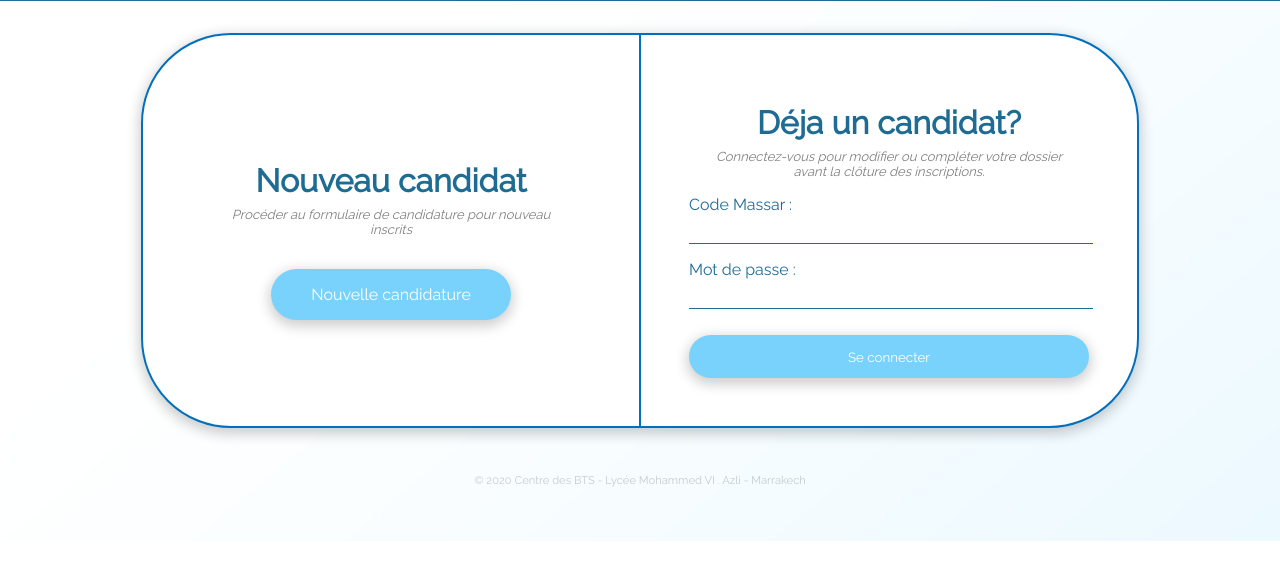
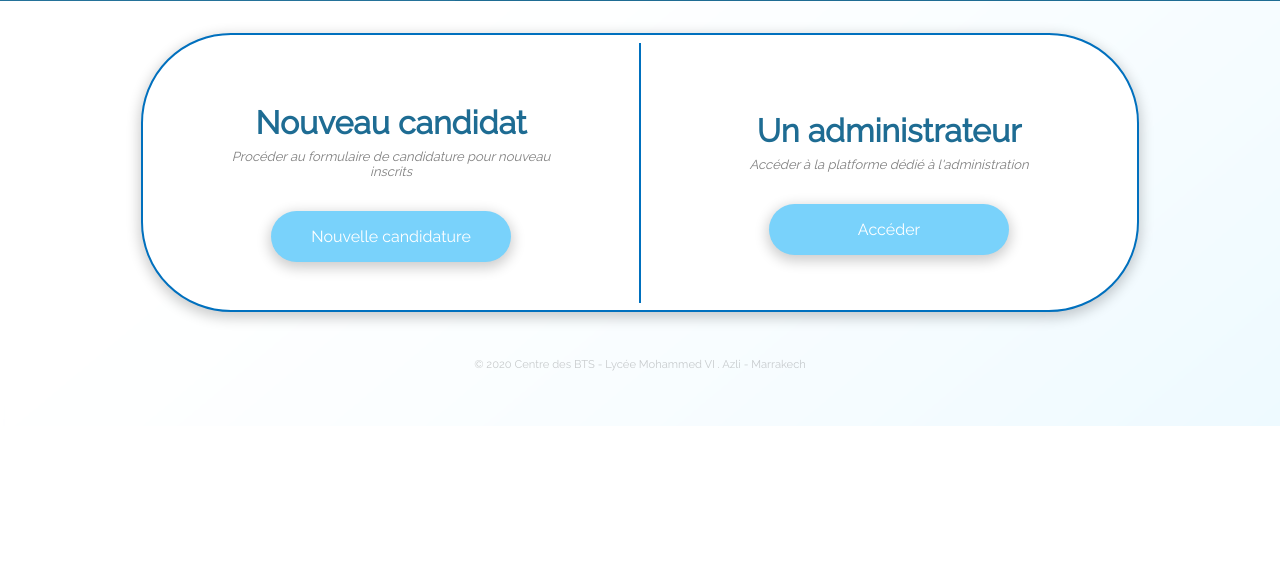
Before and after one commit to no-aya/PFE-BTS-Inscription, a PHP site: page /pages/candidature.php in a window 1280 px wide. Shown: the part 123-703 px from the top of the page. Run offline with PHP 8.4, Linux system fonts and the light colour scheme; data that the repository does not hold is empty; grey boxes are pictures that could not be loaded.

Commit message:
Changing candidature table structure : no more login

```diff
--- a/BTS Inscription/data/sqlFunctions.php
+++ b/BTS Inscription/data/sqlFunctions.php
@@ -4,9 +4,8 @@ function getLastAcceuil(){
     include ('connexion.php');
     return mysqli_query($connexion,$sql);
 }
-function insertCandidature($typeBac, $moyenneBac, $anneeObtention, $motDePasse){
-    $motDePasse=md5($motDePasse);
-    $sql="INSERT INTO candidature VALUES(NULL,CURDATE(),'$typeBac', '$moyenneBac', '$anneeObtention', '$motDePasse',NULL)";
+function insertCandidature($typeBac, $moyenneBac, $anneeObtention){
+    $sql="INSERT INTO candidature VALUES(NULL,CURDATE(),'$typeBac', '$moyenneBac', '$anneeObtention', NULL)";
     include ('connexion.php');
     mysqli_query($connexion,$sql);
     $result=mysqli_query($connexion,"SELECT MAX(`candidatureID`) FROM candidature");
@@ -242,5 +241,4 @@ function getFiliere(){
     $sql="SELECT * FROM filiere";
     return mysqli_query($connexion,$sql);
 }
-
 ?>
--- a/BTS Inscription/index.php
+++ b/BTS Inscription/index.php
@@ -25,7 +25,7 @@ if(isset($_POST['submit'])){
     <div class="main-container">
         <div class="header">
             <nav>
-                <a href="#"><img src="images/BTS Logo white.svg" alt="BTS Lycée Mohammed VI"></a>
+                <a href="."><img src="images/BTS Logo white.svg" alt="BTS Lycée Mohammed VI"></a>
                 <ul>
                     <li ><a href="#" class="active-page">Acceuil</a></li>
                     <li><a href="pages/filieres.php">Filières</a></li>
@@ -37,7 +37,6 @@ if(isset($_POST['submit'])){
         </div>
         <div class="row-1">
             <div class="col-1">
-               <a href="pages/espaceAdmin/adminlogin.php">Click</a>
                 <h1>Votre parcours professionnel commence dès maintenant</h1>
                 <p>Une formation dans le métier de technicien, qui s’étale sur 2 ans, ouverte aux titulaires du baccalauréat.</p>
                 <?php include("components/candidater.html") ?>
--- a/BTS Inscription/pages/candidature.php
+++ b/BTS Inscription/pages/candidature.php
@@ -1,3 +1,6 @@
+<?php
+session_start();
+?>
 <!DOCTYPE html>
 <html lang="fr">
 <head>
@@ -21,27 +24,12 @@
                 <a href="candidature/candidatureDetails.php"><div class="azure-button">Nouvelle candidature</div></a>
             </div>
             <div class="info-card-side info-card-right col-1">
-                <h1>Déja un candidat?</h1>
-                <div class="info-card-description">Connectez-vous pour modifier ou compléter votre dossier avant la clöture des inscriptions.</div>
-                <?php
-                if(isset($_POST['submit'])){
-                    include("../data/sqlFunctions.php");
-                    if(login($_POST['codeMassar'],$_POST['motDePasse'])){
-                        header("location:candidatureForm.php");
-                    }else{
-                        echo "<span style=\"color:red\">Vérifiez vos coordonnées!</span>";
-                    }
-                }
-                ?>
-                <form method="post" action="" class="connexionForm">
-                    <label for="codeMassar">Code Massar :</label>
-                    <input type="text" name="codeMassar" id="codeMassar" class="connexionFormInput" value="<?=$_POST['codeMassar']?>">
-                    <label for="motDePasse">Mot de passe :</label>
-                    <input type="password" name="motDePasse" id="motDePasse" class="connexionFormInput">
-                    <input type="submit" name="submit" class="connexionFormSubmit" value="Se connecter" />
-                </form>
+                <h1>Un administrateur</h1>
+                <div class="info-card-description">Accéder à la platforme dédié à l'administration</div>
+                <a href="espaceAdmin/adminLogin.php"><div class="azure-button">Accéder</div></a>
             </div>
         </div>
+
         <?php include("../components/credits.html")?>
     </div>
 </body>
--- a/BTS Inscription/pages/espaceAdmin/adminlogin.php
+++ b/BTS Inscription/pages/espaceAdmin/adminlogin.php
@@ -45,7 +45,7 @@ if(isset($_POST['submit'])){
                   <div class="form-group d-flex align-items-center justify-content-between">
                     <div class="form-check">
                       <label class="form-check-label">
-                        <input type="checkbox" class="form-check-input" name="remember" <?php if(isset($_COOKIE["member_login"])) { ?> checked <?php } ?> > Remember me </label>
+                        <input type="checkbox" class="form-check-input" name="remember" <?php if(isset($_COOKIE["member_login"])) { ?> checked <?php } ?> > Se souvenir </label>
                     </div>
                   </div>
                   <div class="text-center">
```
Also changed, not shown: BTS Inscription/pages/candidature/candidatureStep1.php (+2 -7 lines).
